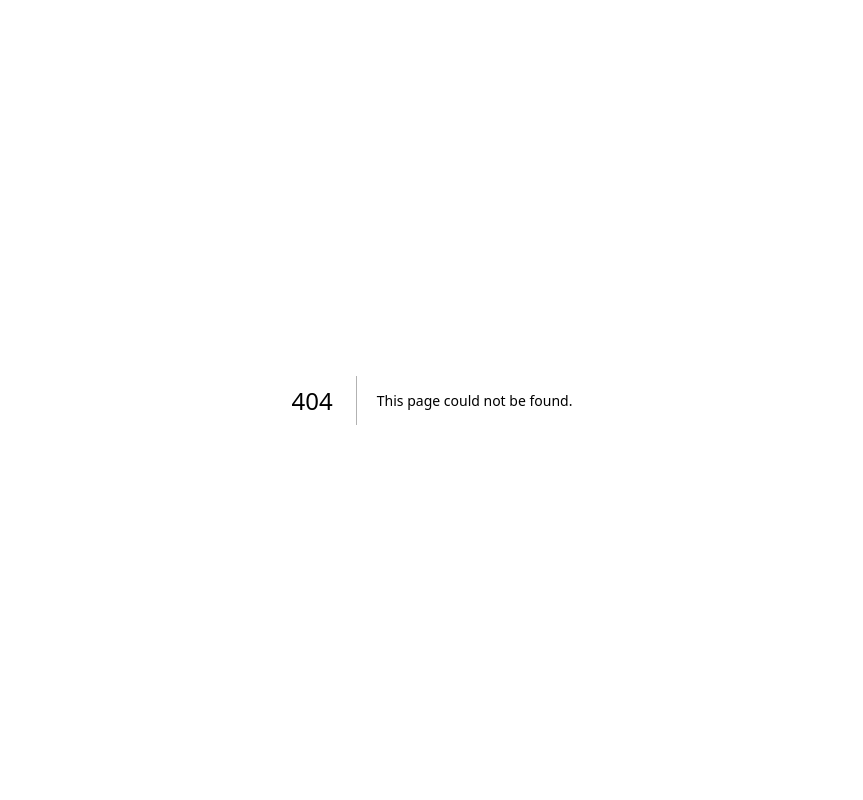
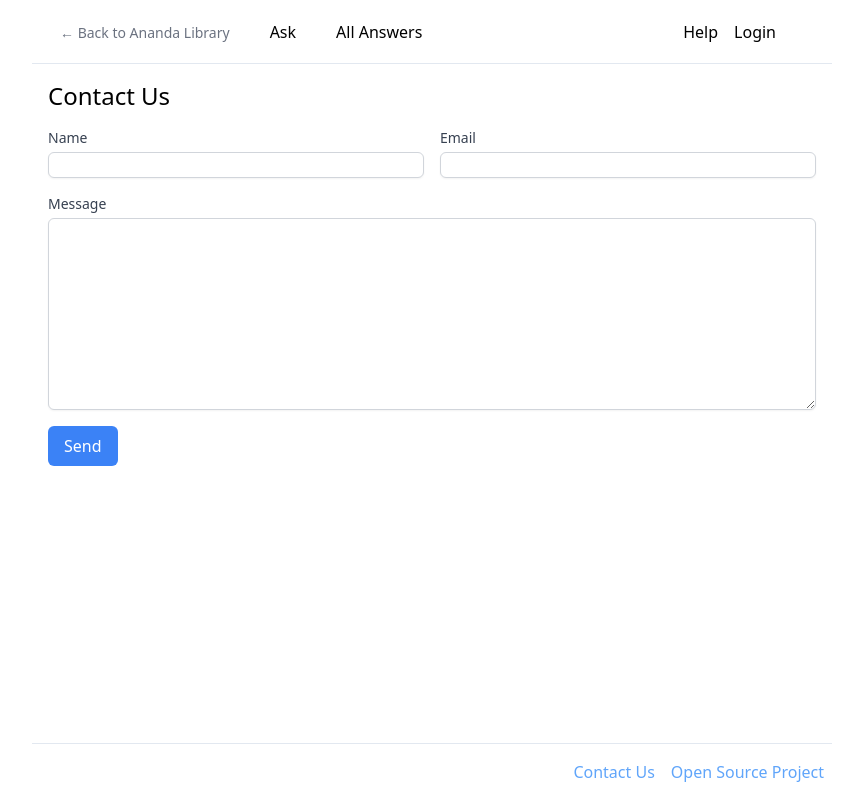
Before and after one commit to mayooear/gpt4-pdf-chatbot-langchain, a Next.js app: page /contact in a window 1280 px wide. Before the commit this address had no page. Shown: the whole page, without its empty margins (208-1071 px from the left). Built offline with nearby package versions, Linux system fonts and the light colour scheme.

Commit message:
footer and contact form

```diff
--- a/components/Footer.tsx
+++ b/components/Footer.tsx
@@ -1,10 +1,12 @@
 import React from 'react';
+import Link from 'next/link';
 
 const Footer: React.FC = () => {
   return (
     <footer className="bg-white text-gray-200 py-4 border-t border-t-slate-200">
       <div className="container mx-auto flex justify-end items-center">
         <div>
+          <Link href="/contact" className="text-blue-400 hover:underline mx-2">Contact Us</Link>
           <a href="https://github.com/anandaworldwide/ananda-library-chatbot" className="text-blue-400 hover:underline mx-2">Open Source Project</a>
         </div>
       </div>
--- a/components/layout.tsx
+++ b/components/layout.tsx
@@ -3,6 +3,7 @@ import Navbar from './Navbar';
 import Link from 'next/link';
 import Cookies from 'js-cookie';
 import { logEvent } from '@/utils/client/analytics';
+import Footer from './Footer';
 
 interface LayoutProps {
   children?: React.ReactNode;
@@ -10,6 +11,7 @@ interface LayoutProps {
 
 export default function Layout({ children }: LayoutProps) {
   const router = useRouter();
+  const isLoggedIn = Cookies.get('isLoggedIn') === 'true';
 
   const isActive = (pathname: string) => router.pathname === pathname;
 
@@ -51,9 +53,15 @@ export default function Layout({ children }: LayoutProps) {
             <a href="https://www.anandalibrary.org/content/ai-chatbot-intro/" className="hover:text-slate-600 cursor-pointer" onClick={handleHelp}>
               Help
             </a>
-            <a href="#" onClick={handleLogout} className="hover:text-slate-600 cursor-pointer">
-              Logout
-            </a>
+            {isLoggedIn ? (
+              <a href="#" onClick={handleLogout} className="hover:text-slate-600 cursor-pointer">
+                Logout
+              </a>
+            ) : (
+              <Link href="/login" className="hover:text-slate-600 cursor-pointer">
+                Login
+              </Link>
+            )}
           </nav>
         </div>
       </header>
@@ -62,6 +70,7 @@ export default function Layout({ children }: LayoutProps) {
           {children}
         </main>
       </div>
+      <Footer />
     </div>
   );
 }
--- a/package.json
+++ b/package.json
@@ -45,11 +45,13 @@
     "next": "^14.2.4",
     "node-cache": "^5.1.2",
     "node-fetch": "^2.7.0",
+    "nodemailer": "^6.9.14",
     "p-map": "^7.0.2",
     "pdf-parse": "1.1.1",
     "progress": "^2.0.3",
     "react": "18.2.0",
     "react-dom": "18.2.0",
+    "react-google-recaptcha": "^3.1.0",
     "react-intersection-observer": "^9.8.1",
     "react-markdown": "^8.0.5",
     "react-toastify": "^10.0.5",
@@ -64,9 +66,11 @@
     "@types/crypto-js": "^4.2.2",
     "@types/js-cookie": "^3.0.6",
     "@types/node": "^18.14.6",
+    "@types/nodemailer": "^6.4.15",
     "@types/progress": "^2.0.7",
     "@types/react": "^18.0.28",
     "@types/react-dom": "^18.0.11",
+    "@types/react-google-recaptcha": "^2.1.9",
     "@typescript-eslint/parser": "^5.54.0",
     "autoprefixer": "^10.4.13",
     "eslint": "8.35.0",
--- /dev/null
+++ b/pages/api/contact.ts
@@ -0,0 +1,71 @@
+import type { NextApiRequest, NextApiResponse } from 'next';
+import AWS from 'aws-sdk';
+// import fetch from 'node-fetch';
+
+AWS.config.update({
+  accessKeyId: process.env.AWS_ACCESS_KEY_ID,
+  secretAccessKey: process.env.AWS_SECRET_ACCESS_KEY,
+  region: process.env.AWS_REGION,
+});
+
+const ses = new AWS.SES({ apiVersion: '2010-12-01' });
+
+// const verifyRecaptcha = async (token: string) => {
+//   const secretKey = process.env.RECAPTCHA_SECRET_KEY;
+//   const response = await fetch(`https://www.google.com/recaptcha/api/siteverify`, {
+//     method: 'POST',
+//     headers: {
+//       'Content-Type': 'application/x-www-form-urlencoded',
+//     },
+//     body: `secret=${secretKey}&response=${token}`,
+//   });
+//   const data = await response.json();
+//   return data.success;
+// };
+
+export default async function handler(req: NextApiRequest, res: NextApiResponse) {
+  if (req.method === 'POST') {
+    const { name, email, message /*, recaptchaToken */ } = req.body;
+
+    // if (!recaptchaToken) {
+    //   return res.status(400).json({ message: 'reCAPTCHA token is missing' });
+    // }
+
+    // const isHuman = await verifyRecaptcha(recaptchaToken);
+    // if (!isHuman) {
+    //   return res.status(400).json({ message: 'reCAPTCHA verification failed' });
+    // }
+
+    const sourceEmail = process.env.CONTACT_EMAIL;
+    if (!sourceEmail) {
+      return res.status(500).json({ message: 'CONTACT_EMAIL environment variable is not set' });
+    }
+
+    const params: AWS.SES.SendEmailRequest = {
+      Source: sourceEmail,
+      Destination: {
+        ToAddresses: [sourceEmail],
+      },
+      Message: {
+        Subject: {
+          Data: `Ananda Chatbot Contact Form Msg from ${name}`,
+        },
+        Body: {
+          Text: {
+            Data: `From: ${name} <${email}>\n\nMessage: ${message}`,
+          },
+        },
+      },
+    };
+
+    try {
+      await ses.sendEmail(params).promise();
+      res.status(200).json({ message: 'Message sent successfully' });
+    } catch (error) {
+      console.error('Error sending email:', error);
+      res.status(500).json({ message: 'Failed to send message', error });
+    }
+  } else {
+    res.status(405).json({ message: 'Method not allowed' });
+  }
+}
--- /dev/null
+++ b/pages/contact.tsx
@@ -0,0 +1,90 @@
+import React, { useState } from 'react';
+import dynamic from 'next/dynamic';
+import Layout from '@/components/layout';
+import Head from 'next/head';
+
+// Dynamically import the ReCAPTCHA component
+// const ReCAPTCHA = dynamic(() => import('react-google-recaptcha'), { ssr: false });
+
+const Contact: React.FC = () => {
+  const [name, setName] = useState('');
+  const [email, setEmail] = useState('');
+  const [message, setMessage] = useState('');
+
+  // const [recaptchaToken, setRecaptchaToken] = useState<string | null>(null);
+
+  const handleSubmit = async (e: React.FormEvent) => {
+    e.preventDefault();
+    // if (!recaptchaToken) {
+    //   alert('Please complete the reCAPTCHA.');
+    //   return;
+    // }
+    const res = await fetch('/api/contact', {
+      method: 'POST',
+      headers: {
+        'Content-Type': 'application/json',
+      },
+      body: JSON.stringify({ name, email, message /*, recaptchaToken */ }),
+    });
+    if (res.ok) {
+      alert('Message sent! We will get back to you soon.');
+      setName('');
+      setEmail('');
+      setMessage('');
+      // setRecaptchaToken(null);
+    } else {
+      alert('Failed to send message.');
+    }
+  };
+
+  return (
+    <Layout>
+      <Head>
+        <title>Contact Us</title>
+        {/* <script src="https://www.google.com/recaptcha/api.js" async defer></script> */}
+      </Head>
+      <div className="container mx-auto p-4">
+        <h1 className="text-2xl mb-4">Contact Us</h1>
+        <form onSubmit={handleSubmit} className="space-y-4">
+          <div className="flex space-x-4">
+            <div className="w-1/2">
+              <label className="block text-sm font-medium text-gray-700">Name</label>
+              <input
+                type="text"
+                value={name}
+                onChange={(e) => setName(e.target.value)}
+                className="mt-1 block w-full border border-gray-300 rounded-md shadow-sm"
+                required
+              />
+            </div>
+            <div className="w-1/2">
+              <label className="block text-sm font-medium text-gray-700">Email</label>
+              <input
+                type="email"
+                value={email}
+                onChange={(e) => setEmail(e.target.value)}
+                className="mt-1 block w-full border border-gray-300 rounded-md shadow-sm"
+                required
+              />
+            </div>
+          </div>
+          <div>
+            <label className="block text-sm font-medium text-gray-700">Message</label>
+            <textarea
+              value={message}
+              onChange={(e) => setMessage(e.target.value)}
+              className="mt-1 block w-full border border-gray-300 rounded-md shadow-sm h-48"
+              required
+            />
+          </div>
+          {/* <ReCAPTCHA
+            sitekey="::YOUR_RECAPTCHA_SITE_KEY::"
+            onChange={(token) => setRecaptchaToken(token)}
+          /> */}
+          <button type="submit" className="bg-blue-500 text-white px-4 py-2 rounded-md">Send</button>
+        </form>
+      </div>
+    </Layout>
+  );
+};
+export default Contact;
```
Also changed, not shown: middleware.ts (+3 -5 lines), 2 other files (tests, documents, lock files or other folders).
